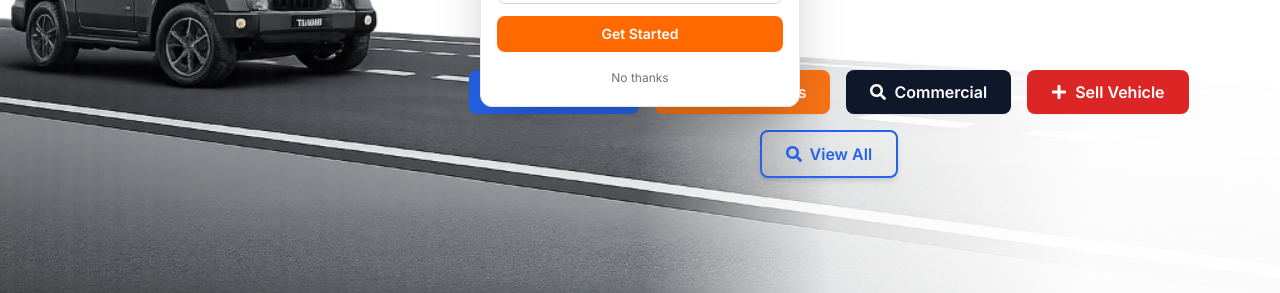
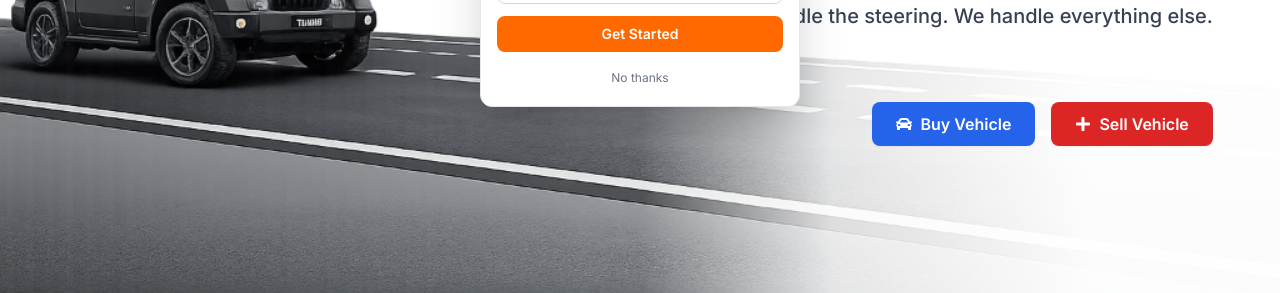
Before and after one commit to dhirajparihar/indori-gaadiwala-frontend, a Next.js app: page / in a window 1280 px wide. Shown: the part 431-724 px from the top of the page. Built offline with nearby package versions, Linux system fonts and the light colour scheme; no server answers.

Commit message:
button change

```diff
--- a/app/page.tsx
+++ b/app/page.tsx
@@ -64,25 +64,13 @@ export default function HomePage() {
               From buying to financing, RTO paperwork to ownership transfer — You handle the steering. We handle everything else.
             </p>
             <div className="hero-buttons flex flex-wrap gap-3 justify-center md:justify-end">
-              <Link href="/vehicles?type=car" className="btn-primary inline-flex items-center justify-center space-x-2 text-base shadow-md hover:shadow-lg transform hover:-translate-y-0.5 transition-all">
+              <Link href="/vehicles" className="btn-primary inline-flex items-center justify-center space-x-2 text-base shadow-md hover:shadow-lg transform hover:-translate-y-0.5 transition-all">
                 <FaCar />
-                <span>Browse Cars</span>
-              </Link>
-              <Link href="/vehicles?type=bike" className="btn-secondary inline-flex items-center justify-center space-x-2 text-base shadow-md hover:shadow-lg transform hover:-translate-y-0.5 transition-all">
-                <FaMotorcycle />
-                <span>Browse Bikes</span>
-              </Link>
-              <Link href="/vehicles?type=commercial" className="btn-dark inline-flex items-center justify-center space-x-2 text-base shadow-md hover:shadow-lg transform hover:-translate-y-0.5 transition-all">
-                <FaSearch />
-                <span>Commercial</span>
+                <span>Buy Vehicle</span>
               </Link>
               <Link href="/sell-vehicle" className="btn-red inline-flex items-center justify-center space-x-2 text-base shadow-md hover:shadow-lg transform hover:-translate-y-0.5 transition-all">
                 <FaPlus />
                 <span>Sell Vehicle</span>
-              </Link>
-              <Link href="/vehicles" className="btn-outline inline-flex items-center justify-center space-x-2 text-base shadow-md hover:shadow-lg transform hover:-translate-y-0.5 transition-all">
-                <FaSearch />
-                <span>View All</span>
               </Link>
             </div>
           </div>
```
